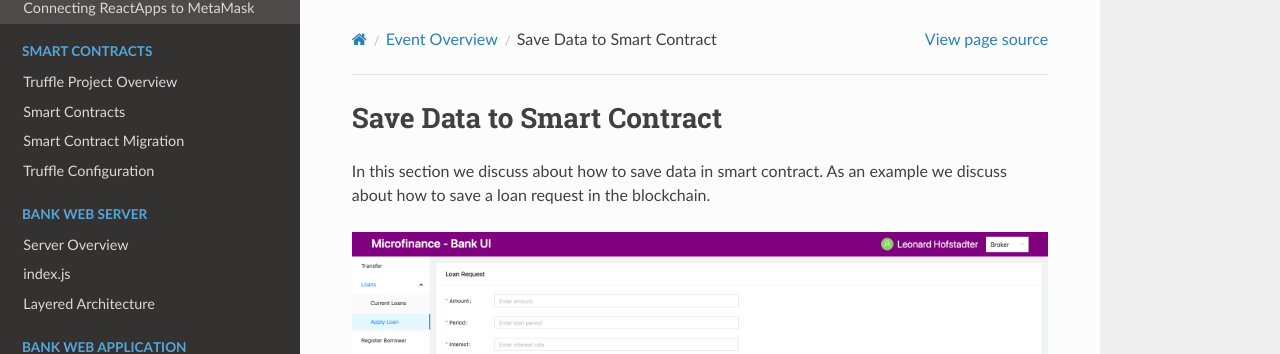
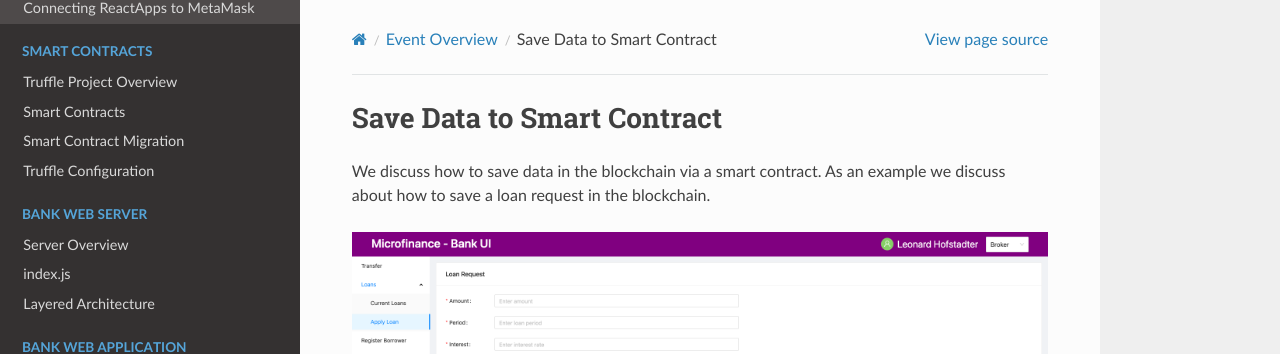
Before and after one commit to NivedithaKarthikeyan/LandregistryApp, a Sphinx documentation site: the page built from docs/source/eventFlow/saveValuesToSmartContract.rst, in a window 1280 px wide and 900 px high. Shown: the top 354 px of the window. Built offline with Sphinx 7.4.7 and the Read the Docs theme 2.0.0, drawn with Linux system fonts in a browser that asks for light colours.

Commit message:
Update docs/source/eventFlow/saveValuesToSmartContract.rst, docs/source/eventFlow/readFromSmartContract.rst

```diff
--- a/docs/source/eventFlow/readFromSmartContract.rst
+++ b/docs/source/eventFlow/readFromSmartContract.rst
@@ -1,7 +1,7 @@
 Read Values from Smart Contract
 ===============================
 
-We discuss about how to read values from a smart contract.
+We discuss about how to read values from the blockchain via a smart contract.
 We illustrate the flow of events from bank web app (UI) to ``bank-web-app/pages/common/transfer.js`` to ``bank-web-app/components/transfer/TransferController``.
 
 We're gonna to see how to read account balance from the MicroToken smart contract as an example.
--- a/docs/source/eventFlow/saveValuesToSmartContract.rst
+++ b/docs/source/eventFlow/saveValuesToSmartContract.rst
@@ -1,7 +1,7 @@
 Save Data to Smart Contract
 ===============================
 
-In this section we discuss about how to save data in smart contract.
+We discuss how to save data in the blockchain via a smart contract.
 As an example we discuss about how to save a loan request in the blockchain.
 
 .. image:: ../images/loan_request.png
```
